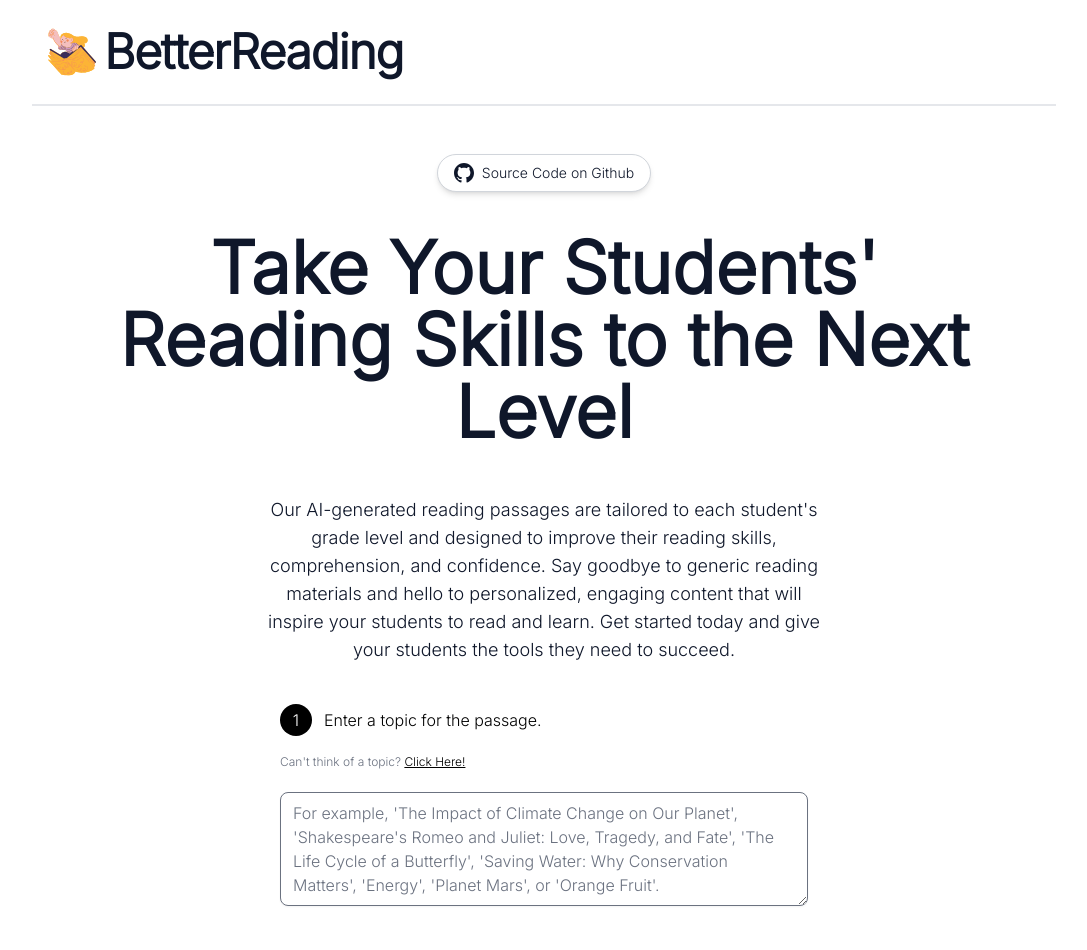
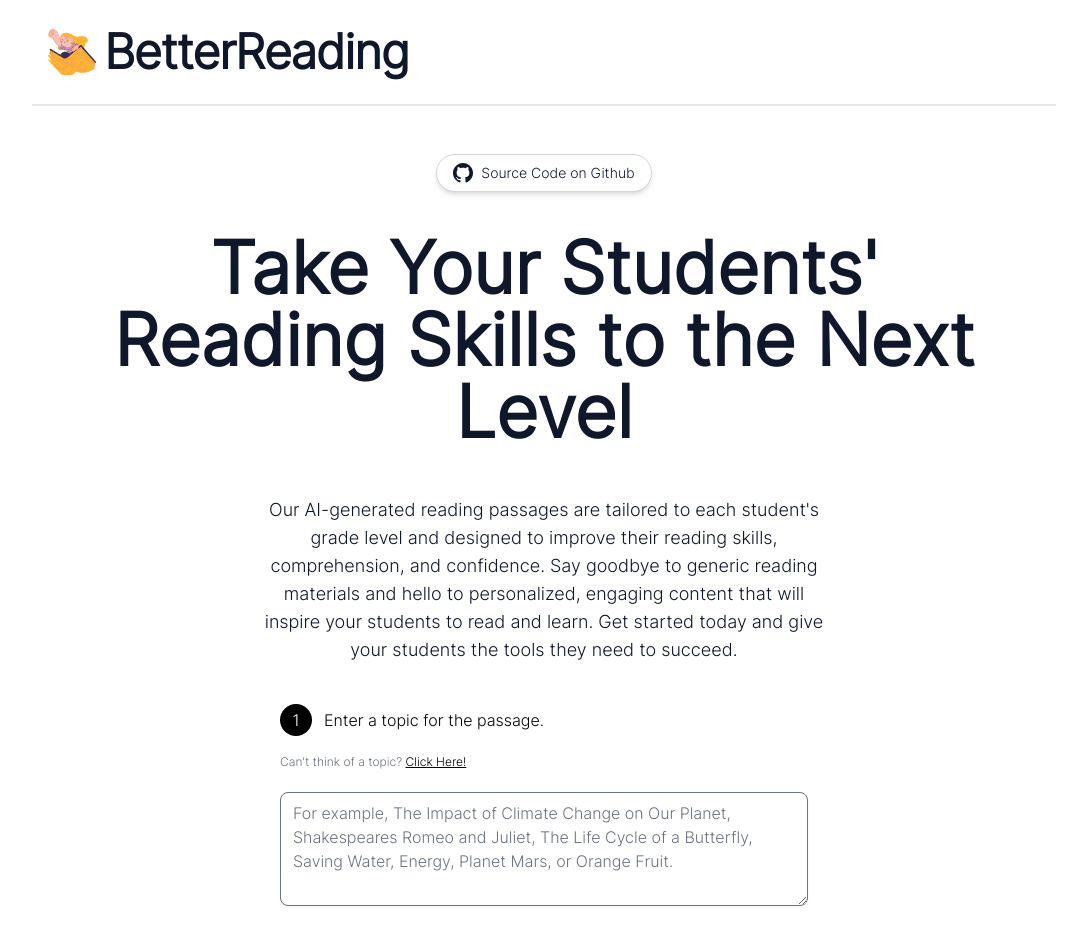
Before and after one commit to llegomark/betterreadings, a Next.js app: page / in a window 1280 px wide. Shown: the top 950 px of the page, without its empty margins (96-1183 px from the left). Built offline with nearby package versions, Linux system fonts and the light colour scheme.

Commit message:
add: local font

```diff
--- a/next.config.js
+++ b/next.config.js
@@ -1,11 +1,6 @@
 /** @type {import('next').NextConfig} */
 module.exports = {
   reactStrictMode: true,
-  experimental: {
-    fontLoaders: [
-      { loader: '@next/font/google', options: { subsets: ['latin'] } },
-    ],
-  },
   async redirects() {
     return [
       {
--- a/pages/_app.tsx
+++ b/pages/_app.tsx
@@ -1,11 +1,8 @@
 import type { AppProps } from "next/app";
 import "../styles/globals.css";
-import { Inter } from "@next/font/google";
+import localFont from '@next/font/local'
 
-const inter = Inter({
-  weight: "300",
-  subsets: ["latin"],
-});
+const inter = localFont({ src: '../styles/Inter-Light.ttf' })
 
 function MyApp({ Component, pageProps }: AppProps) {
   return (
--- a/pages/index.tsx
+++ b/pages/index.tsx
@@ -207,7 +207,7 @@ const Home: NextPage = () => {
             rows={4}
             className="w-full mt-5 rounded-lg shadow-sm focus:outline-none focus:shadow-outline"
             placeholder={
-              "For example, 'The Impact of Climate Change on Our Planet', 'Shakespeare's Romeo and Juliet: Love, Tragedy, and Fate', 'The Life Cycle of a Butterfly', 'Saving Water: Why Conservation Matters', 'Energy', 'Planet Mars', or 'Orange Fruit'."
+              "For example, The Impact of Climate Change on Our Planet, Shakespeares Romeo and Juliet, The Life Cycle of a Butterfly, Saving Water, Energy, Planet Mars, or Orange Fruit."
             }
           />
           <div className="flex mt-10 items-center align-items-center">
```
Also changed, not shown: styles/Inter-Light.ttf (added).
